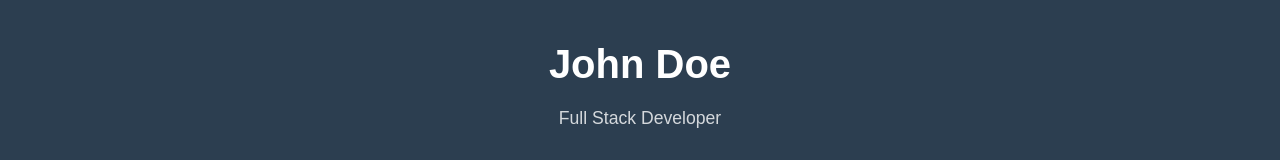
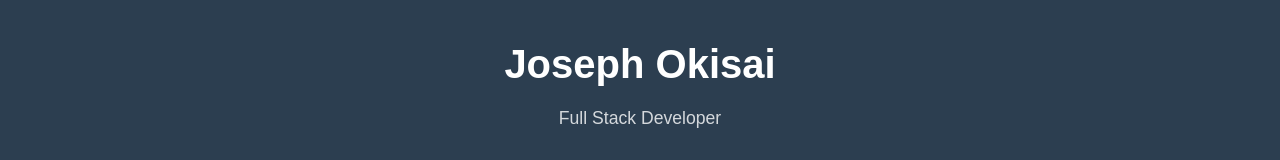
Before and after one commit to okisaijoseph83-brooklyn/About-me, a plain HTML site: page index.html in a window 1280 px wide. Shown: the top 160 px of the page. Drawn offline with Linux system fonts and the light colour scheme.

Commit message:
Update index.html

```diff
--- a/index.html
+++ b/index.html
@@ -113,7 +113,7 @@
 </head>
 <body>
     <header>
-        <h1>John Doe</h1>
+        <h1>Joseph Okisai</h1>
         <p>Full Stack Developer</p>
     </header>
 
```
